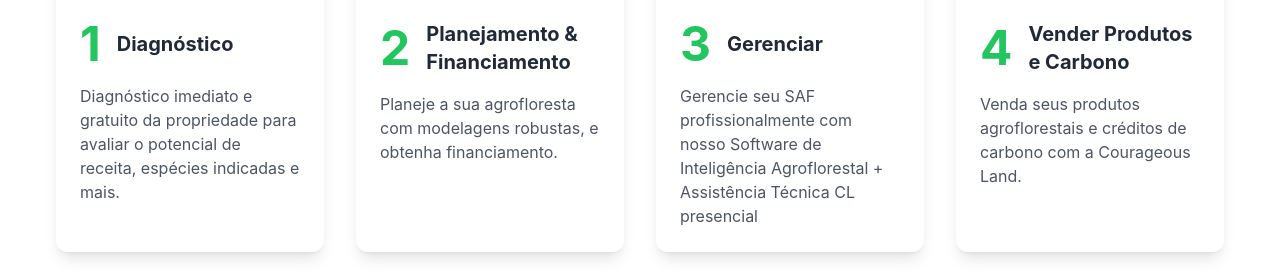
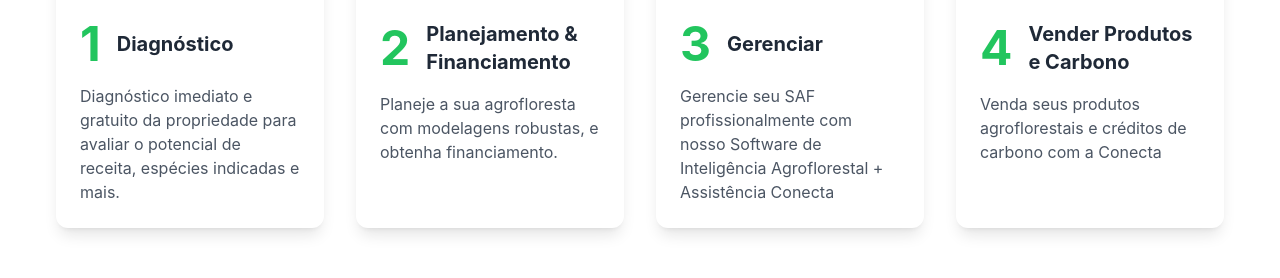
Before and after one commit to KayoSavio/conecta-web, a Vue app: page / in a window 1280 px wide. Shown: the part 2999-3277 px from the top of the page. Built offline with nearby package versions, Linux system fonts and the light colour scheme; a web font is replaced by a local one.

Commit message:
alterando texto

```diff
--- a/src/pages/sections/ProcessSteps.vue
+++ b/src/pages/sections/ProcessSteps.vue
@@ -86,7 +86,7 @@
             <h3 class="text-lg sm:text-xl font-bold text-gray-800">Gerenciar</h3>
           </div>
           <p class="text-sm sm:text-base text-gray-600 leading-relaxed">
-            Gerencie seu SAF profissionalmente com nosso Software de Inteligência Agroflorestal + Assistência Técnica CL presencial
+            Gerencie seu SAF profissionalmente com nosso Software de Inteligência Agroflorestal + Assistência Conecta
           </p>
         </div>
 
@@ -111,7 +111,7 @@
             <h3 class="text-lg sm:text-xl font-bold text-gray-800">Vender Produtos e Carbono</h3>
           </div>
           <p class="text-sm sm:text-base text-gray-600 leading-relaxed">
-            Venda seus produtos agroflorestais e créditos de carbono com a Courageous Land.
+            Venda seus produtos agroflorestais e créditos de carbono com a Conecta
           </p>
         </div>
       </div>
```
